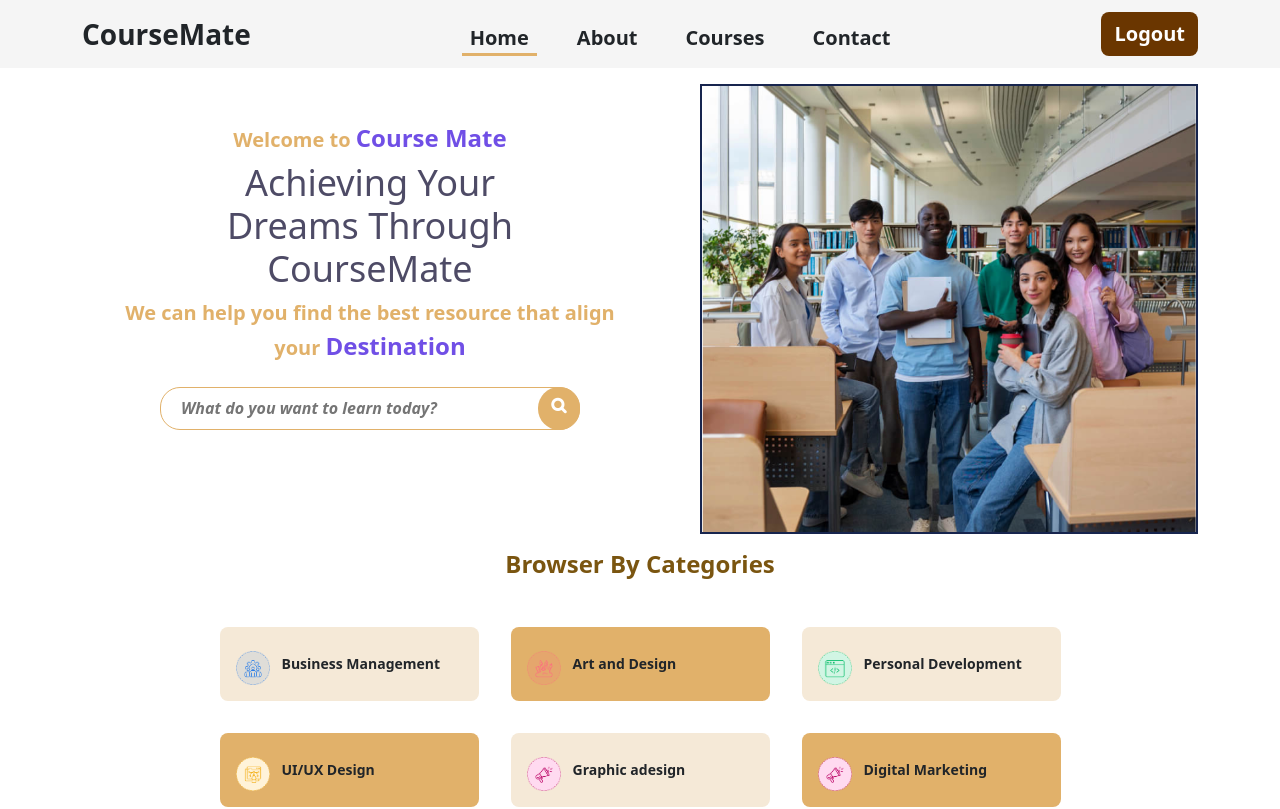
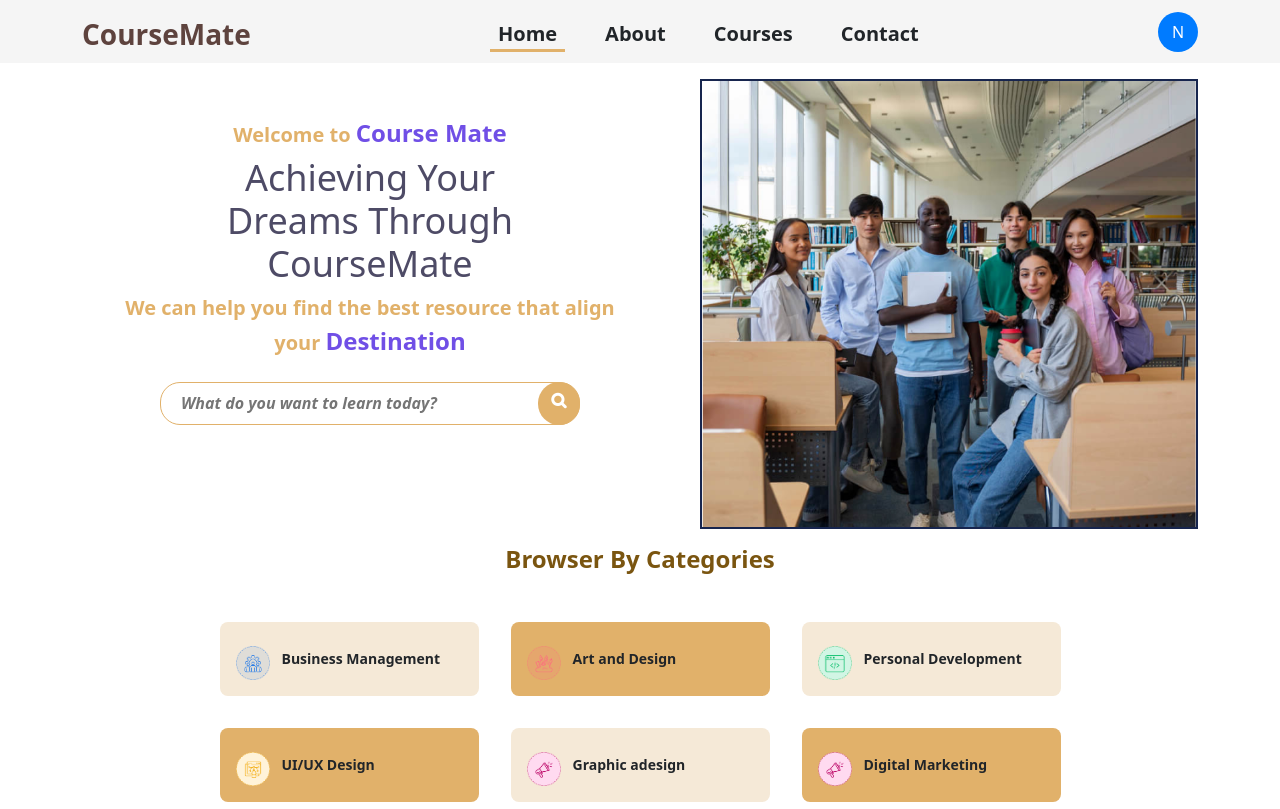
Before and after one commit to pujalakhe/CourseRecom-Frontend-, an Angular app: page /home in a window 1280 px wide. Shown: the top 809 px of the page. Built offline with nearby package versions, Linux system fonts and the light colour scheme; sample sign-in values are in the browser's storage.

Commit message:
feat:user-profile

```diff
--- a/src/app/components/navbar/navbar.component.html
+++ b/src/app/components/navbar/navbar.component.html
@@ -17,7 +17,7 @@
       class="collapse navbar-collapse align-items-center text-center"
       id="navbarNav"
     >
-      <ul class="navbar-nav m-auto mb-2 mb-lg-0 gap-4">
+      <ul class="navbar-nav m-auto mb-lg-0 gap-4">
         <li class="nav-item" *ngFor="let link of links">
           <a
             class="nav-link"
@@ -28,39 +28,9 @@
           >
         </li>
       </ul>
-      <div
-        class="d-inline-flex flex-column flex-md-row gap-2 align-items-md-center justify-content-md-center mt-lg-0 mt-3"
-      >
-        <!-- Login Link -->
-        <a
-          class="login-link semi-bold-l text-center"
-          routerLink="/login"
-          routerLinkActive="active"
-          *ngIf="!isAuthenticated"
-        >
-          Login
-        </a>
-        <!-- Logout link -->
-        <btn
-          class="btn semi-bold-l text-center"
-          routerLink="/login"
-          routerLinkActive="active"
-          *ngIf="isAuthenticated"
-          (click)="logout()"
-        >
-          Logout
-        </btn>
-
-        <!-- Register Button -->
-        <button
-          class="btn semi-bold-m px-3 py-2 mt-md-0 mt-2 d-flex align-items-center justify-content-center"
-          routerLink="/register"
-          *ngIf="!isAuthenticated"
-        >
-          Create an account
-          <i class="fa fa-arrow-right px-1 fs-5" aria-hidden="true"></i>
-        </button>
-      </div>
+    </div>
+    <div class="nav-item d-flex align-items-center">
+      <app-user-profile></app-user-profile>
     </div>
   </div>
 </nav>
--- a/src/app/components/navbar/navbar.component.scss
+++ b/src/app/components/navbar/navbar.component.scss
@@ -3,9 +3,10 @@
 }
 
 .navbar-brand {
-  color: var(--color-label);
+  color: var(--color-label) !important;
   font-size: var(--font-display-l);
   font-weight: var(--font-weight-display-medium-bold);
+  padding-bottom: 0px;
 }
 .navbar-toggler {
   background-color: var(--color-primary);
@@ -31,34 +32,34 @@
     border-bottom: 3px solid var(--color-primary);
   }
 }
-.login-link {
-  color: var(--color-label);
-  text-decoration: none;
-  margin-right: var(--margin-xs);
+// .login-link {
+//   color: var(--color-label);
+//   text-decoration: none;
+//   margin-right: var(--margin-xs);
 
-  &:hover {
-    display: inline-block;
-    border-bottom: 2px solid var(--color-label);
-  }
-}
-.btn {
-  color: var(--color-text-white);
-  background-color: var(--color-headers);
-  border-radius: var(--border-radius-xxs);
-  border-radius: var(--border-radius-sm);
-  border: 1px solid transparent; /* To ensure no extra borders */
-  transition: all 0.3s ease; /* Smooth transition */
-  cursor: pointer; /* Pointer cursor on hover */
-  display: inline-flex; /* Use flexbox for alignment */
-  align-items: center; /* Vertically center align the items */
-  justify-content: center; /* Center align the text and icon horizontally */
-  gap: var(--gap-sm); /* Add space between the text and the icon */
-  &:hover {
-    background-color: var(
-      --color-btn-dark
-    ); /* Lighter shade of the button color */
-    color: var(--color-text-white); /* Darker shade for text */
-    box-shadow: var(--box-shadow-1); /* Subtle shadow effect */
-    transform: translateY(-2px); /* Slight lift effect */
-  }
-}
+//   &:hover {
+//     display: inline-block;
+//     border-bottom: 2px solid var(--color-label);
+//   }
+// }
+// .btn {
+//   color: var(--color-text-white);
+//   background-color: var(--color-headers);
+//   border-radius: var(--border-radius-xxs);
+//   border-radius: var(--border-radius-sm);
+//   border: 1px solid transparent; /* To ensure no extra borders */
+//   transition: all 0.3s ease; /* Smooth transition */
+//   cursor: pointer; /* Pointer cursor on hover */
+//   display: inline-flex; /* Use flexbox for alignment */
+//   align-items: center; /* Vertically center align the items */
+//   justify-content: center; /* Center align the text and icon horizontally */
+//   gap: var(--gap-sm); /* Add space between the text and the icon */
+//   &:hover {
+//     background-color: var(
+//       --color-btn-dark
+//     ); /* Lighter shade of the button color */
+//     color: var(--color-text-white); /* Darker shade for text */
+//     box-shadow: var(--box-shadow-1); /* Subtle shadow effect */
+//     transform: translateY(-2px); /* Slight lift effect */
+//   }
+// }
--- a/src/app/components/navbar/navbar.component.ts
+++ b/src/app/components/navbar/navbar.component.ts
@@ -2,28 +2,18 @@ import { Component, inject, OnInit } from '@angular/core';
 import { Router, RouterModule } from '@angular/router';
 import { AuthService } from '../../services/auth.service';
 import { CommonModule } from '@angular/common';
+import { UserProfileComponent } from '../user-profile/user-profile.component';
 
 @Component({
   selector: 'app-navbar',
   standalone: true,
-  imports: [RouterModule, CommonModule],
+  imports: [RouterModule, CommonModule, UserProfileComponent],
   templateUrl: './navbar.component.html',
   styleUrl: './navbar.component.scss',
 })
-export class NavbarComponent implements OnInit {
+export class NavbarComponent {
   isAuthenticated = false;
   authService = inject(AuthService);
   router = inject(Router);
   links = ['home', 'about', 'courses', 'contact'];
-  ngOnInit(): void {
-    this.isAuthenticated = this.authService.isLoggedIn();
-
-    // Subscribe to auth state changes
-    this.authService.isAuthenticated$.subscribe((authStatus) => {
-      this.isAuthenticated = authStatus;
-    });
-  }
-  logout(): void {
-    this.authService.logout();
-  }
 }
--- /dev/null
+++ b/src/app/components/user-interest/user-interest.component.html
@@ -0,0 +1 @@
+<div class="category-container">hell</div>
--- /dev/null
+++ b/src/app/components/user-profile/user-profile.component.html
@@ -0,0 +1,58 @@
+<!-- User Profile Dropdown -->
+<div class="dropdown" *ngIf="isAuthenticated">
+  <button
+    class="user-avatar dropdown-toggle"
+    type="button"
+    id="userDropdown"
+    data-bs-toggle="dropdown"
+    aria-expanded="false"
+  >
+    <span class="initials">{{userInitials}}</span>
+  </button>
+  <ul class="dropdown-menu dropdown-menu-end" aria-labelledby="userDropdown">
+    <li>
+      <div class="dropdown-header">
+        <span class="user-name">{{userName}}</span>
+      </div>
+    </li>
+    <li><hr class="dropdown-divider" /></li>
+    <li>
+      <a class="dropdown-item" routerLink="/history"
+        ><i class="fa fa-history" aria-hidden="true"></i>History list</a
+      >
+    </li>
+    <li>
+      <a class="dropdown-item" routerLink="/favorites"
+        ><i class="fa fa-heart-o" aria-hidden="true"></i>Favorite list</a
+      >
+    </li>
+    <li><hr class="dropdown-divider" /></li>
+    <li>
+      <a class="dropdown-item" (click)="signOut()"
+        ><i class="fa fa-sign-out" aria-hidden="true"></i>Sign out</a
+      >
+    </li>
+  </ul>
+</div>
+
+<!-- Login Link for non-authenticated users -->
+<div
+  class="d-inline-flex flex-column flex-md-row gap-2 align-items-md-center justify-content-md-center mt-lg-0 mt-3 align-items-center"
+>
+  <button
+    class="btn semi-bold-m text-center px-2 py-2"
+    routerLink="/login"
+    routerLinkActive="active"
+    *ngIf="!isAuthenticated"
+  >
+    Login
+  </button>
+  <button
+    class="btn semi-bold-m px-2 py-2 mt-md-0 mt-2 d-flex align-items-center justify-content-center"
+    routerLink="/register"
+    routerLinkActive="active"
+    *ngIf="!isAuthenticated"
+  >
+    Register
+  </button>
+</div>
--- /dev/null
+++ b/src/app/components/user-profile/user-profile.component.scss
@@ -0,0 +1,99 @@
+:host {
+  display: flex;
+  align-items: center;
+}
+
+.user-avatar {
+  width: 40px;
+  height: 40px;
+  border-radius: 50%;
+  background: #007bff;
+  border: none;
+  display: flex;
+  align-items: center;
+  justify-content: center;
+  padding: 0;
+  cursor: pointer;
+  transition: all 0.3s ease;
+
+  &:hover,
+  &:focus {
+    background: #0056b3;
+    transform: translateY(-1px);
+  }
+
+  .initials {
+    color: white;
+    font-size: 16px;
+    font-weight: 500;
+    text-transform: uppercase;
+  }
+
+  &::after {
+    display: none;
+  }
+}
+
+.dropdown-menu {
+  min-width: 200px;
+  padding: 0.5rem 0;
+  margin-top: 0.5rem;
+  box-shadow: 0 2px 10px rgba(0, 0, 0, 0.1);
+  border: 1px solid rgba(0, 0, 0, 0.1);
+
+  .dropdown-header {
+    padding: 0.5rem 1rem;
+
+    .user-name {
+      font-weight: 500;
+      color: #333;
+    }
+  }
+
+  .dropdown-item {
+    padding: 0.5rem 1rem;
+    cursor: pointer;
+    display: flex;
+    align-items: center;
+    gap: 8px;
+
+    &:hover,
+    &:focus {
+      background-color: #f8f9fa;
+      color: #333;
+    }
+  }
+}
+
+.login-link {
+  text-decoration: none;
+  color: #007bff;
+  font-weight: 500;
+
+  &:hover {
+    color: #0056b3;
+    text-decoration: underline;
+  }
+}
+
+.btn {
+  color: var(--color-text-white);
+  background-color: var(--color-headers);
+  border-radius: var(--border-radius-xxs);
+  border-radius: var(--border-radius-sm);
+  border: 1px solid transparent; /* To ensure no extra borders */
+  transition: all 0.3s ease; /* Smooth transition */
+  cursor: pointer; /* Pointer cursor on hover */
+  display: inline-flex; /* Use flexbox for alignment */
+  align-items: center; /* Vertically center align the items */
+  justify-content: center; /* Center align the text and icon horizontally */
+  gap: var(--gap-sm); /* Add space between the text and the icon */
+  &:hover {
+    background-color: var(
+      --color-btn-dark
+    ); /* Lighter shade of the button color */
+    color: var(--color-text-white); /* Darker shade for text */
+    box-shadow: var(--box-shadow-1); /* Subtle shadow effect */
+    transform: translateY(-2px); /* Slight lift effect */
+  }
+}
--- /dev/null
+++ b/src/app/components/user-profile/user-profile.component.ts
@@ -0,0 +1,76 @@
+import { Component, OnInit } from '@angular/core';
+import { AuthService } from '../../services/auth.service';
+import { Router, RouterModule } from '@angular/router';
+import { CommonModule } from '@angular/common';
+import { User } from '../../models/user';
+
+@Component({
+  selector: 'app-user-profile',
+  standalone: true,
+  imports: [CommonModule, RouterModule],
+  templateUrl: './user-profile.component.html',
+  styleUrl: './user-profile.component.scss',
+})
+export class UserProfileComponent implements OnInit {
+  isAuthenticated = false;
+  userName = '';
+  userInitials = '';
+  userEmail = '';
+
+  constructor(private authService: AuthService, private router: Router) {}
+
+  ngOnInit(): void {
+    // Subscribe to auth state changes
+    this.authService.isAuthenticated$.subscribe((isAuthenticated) => {
+      this.isAuthenticated = isAuthenticated;
+      if (isAuthenticated) {
+        this.updateUserInfo();
+      } else {
+        // Clear user info when not authenticated
+        this.userName = '';
+        this.userInitials = '';
+        this.userEmail = '';
+      }
+    });
+
+    // Initial check for user data
+    if (this.authService.isLoggedIn()) {
+      this.updateUserInfo();
+    }
+  }
+
+  private updateUserInfo(): void {
+    const userData = localStorage.getItem('AUTH_DATA');
+    if (userData) {
+      try {
+        const authData = JSON.parse(userData);
+        const user: User = authData.user;
+
+        this.userEmail = user.email;
+
+        if (user.first_name && user.last_name) {
+          this.userName = `${user.first_name} ${user.last_name}`.trim();
+          this.userInitials = (
+            user.first_name.charAt(0) + user.last_name.charAt(0)
+          ).toUpperCase();
+        } else {
+          // Fallback to email if names are not available
+          this.userName = user.email;
+          this.userInitials = user.email.charAt(0).toUpperCase();
+        }
+      } catch (error) {
+        console.error('Error parsing user data:', error);
+        // Fallback to using getCurrentUser from AuthService
+        const user = this.authService.getCurrentUser();
+        if (user) {
+          this.userEmail = user.email;
+          this.userName = user.email;
+          this.userInitials = user.email.charAt(0).toUpperCase();
+        }
+      }
+    }
+  }
+  signOut(): void {
+    this.authService.logout();
+  }
+}
```
Also changed, not shown: 1 other file (tests, documents, lock files or other folders).
